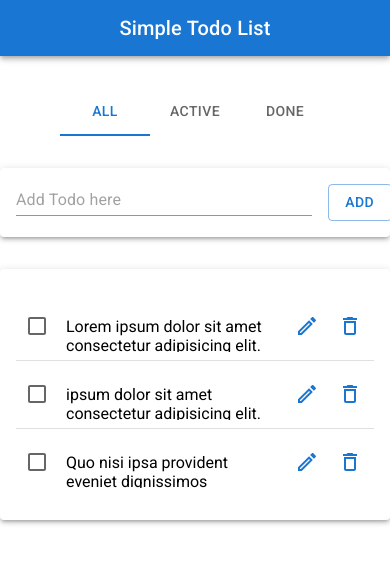
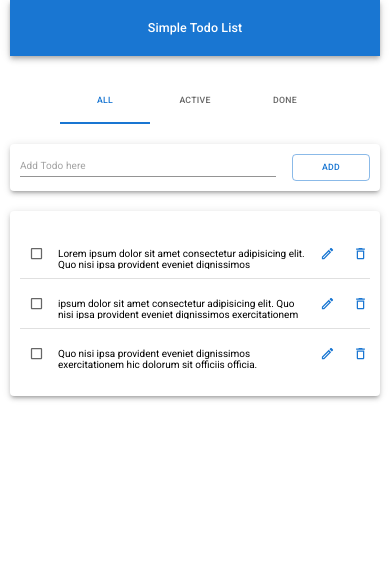
Before and after one commit to AlexFreshIce/simple_todo, a React (Create React App) app: page / in a window 390 px wide. Shown: the top 564 px of the page. Built offline with nearby package versions, Linux system fonts and the light colour scheme.

Commit message:
add media queries, fix layout

```diff
--- a/src/app/App.tsx
+++ b/src/app/App.tsx
@@ -3,12 +3,14 @@
 import "typeface-roboto";
 import { Filter } from "../components/Filter";
 import { Header } from "../components/Header";
+import { InputTodo } from "../components/InputTodo";
 import { ListTodo } from "../components/ListTodo";
-import { InputTodo } from "../components/InputTodo";
 
 export default function App() {
   return (
-    <div css={{ maxWidth: 840, margin: "auto" }}>
+    <div
+      css={{ maxWidth: 840, minWidth: 320, margin: "auto", padding: "0 10px" }}
+    >
       <Header />
       <Filter />
       <InputTodo />
--- a/src/components/InputTodo.tsx
+++ b/src/components/InputTodo.tsx
@@ -38,7 +38,7 @@ export const InputTodo: FC = () => {
       }}
     >
       <Grid container spacing={2}>
-        <Grid xs={10} item>
+        <Grid xs item flexShrink={1}>
           <TextField
             variant="standard"
             placeholder="Add Todo here"
@@ -48,7 +48,7 @@ export const InputTodo: FC = () => {
             fullWidth
           />
         </Grid>
-        <Grid xs={2} item>
+        <Grid  item width="94px">
           <Button fullWidth variant="outlined" onClick={onButtonClick}>
             Add
           </Button>
--- a/src/components/ItemTodo.tsx
+++ b/src/components/ItemTodo.tsx
@@ -51,7 +51,7 @@ export const ItemTodo: FC<ItemTodoType> = ({ value, itemID, isLastItem, isChecke
 
 
   return (
-    <ListItem divider={!isLastItem} sx={{ pl: "0" }}>
+    <ListItem divider={!isLastItem} sx={{ pl: "0", pr:"6px" }}>
       <Checkbox checked={isChecked} onChange={onCheckBoxToggle}/>
       <textarea
         ref={textareaRef}
--- /dev/null
+++ b/src/index.css
@@ -0,0 +1,15 @@
+@media screen and (max-width: 640px) {
+  html {
+    font-size: 14px;
+  }
+}
+@media screen and (max-width: 560px) {
+  html {
+    font-size: 12px;
+  }
+}
+@media screen and (max-width: 480px) {
+  html {
+    font-size: 10px;
+  }
+}
--- a/src/index.tsx
+++ b/src/index.tsx
@@ -5,6 +5,7 @@ import { Provider } from "react-redux";
 import { PersistGate } from "redux-persist/integration/react";
 import App from "./app/App";
 import store, { persistor } from "./store";
+import "./index.css"
 
 const root = ReactDOM.createRoot(
   document.getElementById("root") as HTMLElement
```
